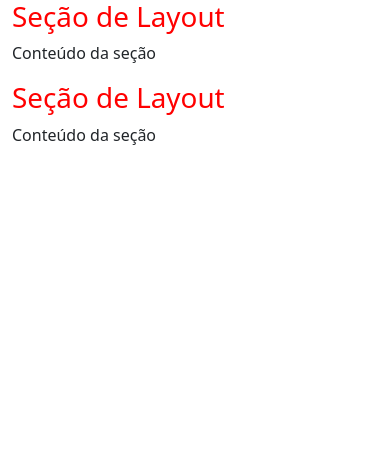
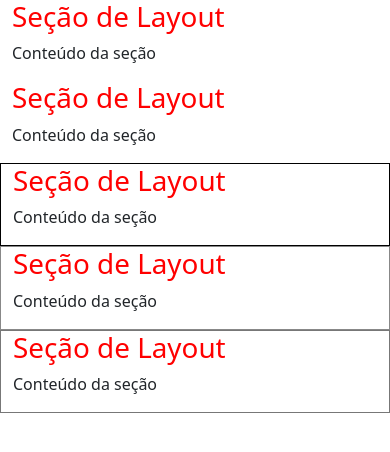
Before and after one commit to lucasgomesmatos/bootstrap-udemy, a plain HTML site: page layout/02-breakpoints/index.html in a window 390 px wide. Drawn offline with nearby package versions, Linux system fonts and the light colour scheme.

Commit message:
container breakpoint

```diff
--- a/layout/02-breakpoints/css/style.css
+++ b/layout/02-breakpoints/css/style.css
@@ -39,8 +39,20 @@ h1 {
 }
 
 
-
 .btn-primary {
   background: #000;
   border: none;
 }
+
+/* Container Breakpoint */
+
+.container-sm {
+  border: 1px solid #000;
+}
+
+.container-md {
+  border: 1px solid #888;
+}
+.container-lg {
+  border: 1px solid #777;
+}
--- a/layout/02-breakpoints/index.html
+++ b/layout/02-breakpoints/index.html
@@ -22,5 +22,21 @@
     <h1>Seção de Layout</h1>
     <p>Conteúdo da seção</p>
   </div>
+
+  <!-- Container Breakpoint -->
+
+  <div class="container-sm">
+    <h1>Seção de Layout</h1>
+    <p>Conteúdo da seção</p>
+  </div>
+  <div class="container-md">
+    <h1>Seção de Layout</h1>
+    <p>Conteúdo da seção</p>
+  </div>
+  <div class="container-lg">
+    <h1>Seção de Layout</h1>
+    <p>Conteúdo da seção</p>
+  </div>
+
 </body>
 </html>
```
